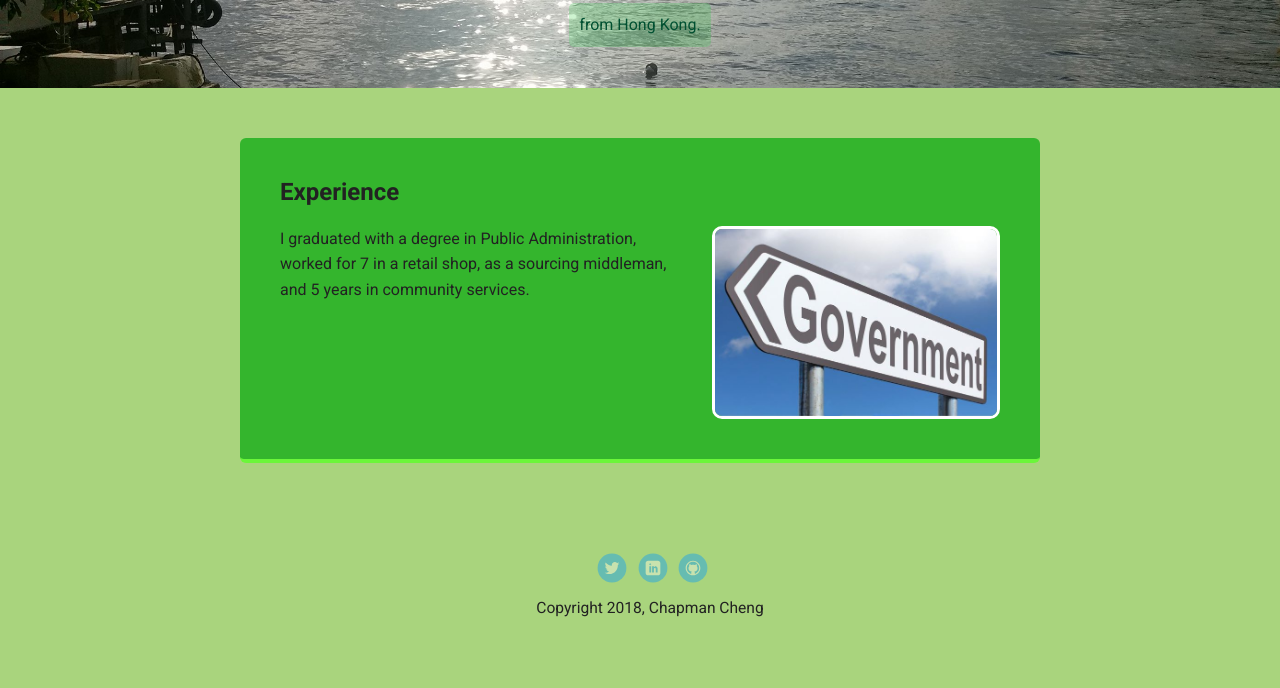
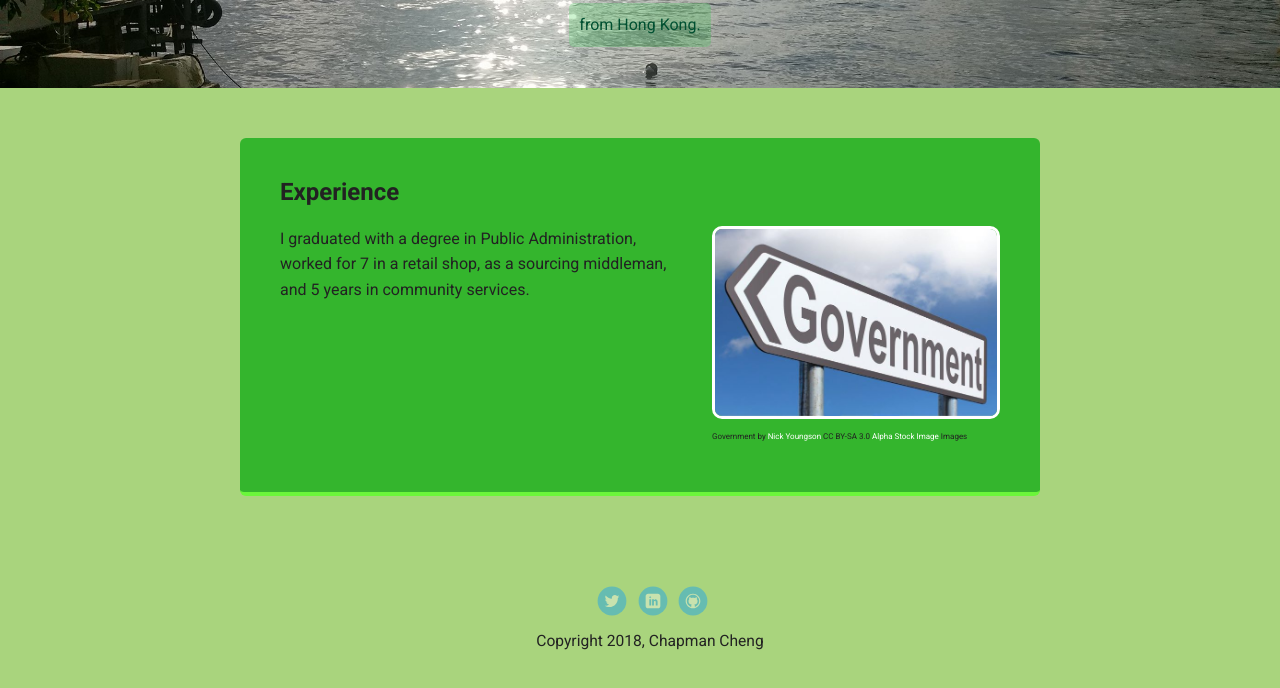
Before and after one commit to chapman-cc/thtechdegree_unit01, a plain HTML site: page experience.html in a window 1280 px wide. Shown: the part 382-1070 px from the top of the page. Drawn offline with Linux system fonts and the light colour scheme; a web font is replaced by a local one.

Commit message:
add div and credits to gov highway photo

```diff
--- a/experience.html
+++ b/experience.html
@@ -28,7 +28,10 @@
     <main class="flex">
         <div class="card large-card">
             <h2>Experience</h2>
-            <img class="gov-photo" src="images/government_small.jpg" alt="Government Road sign">
+            <div class="photo-div">
+                <img class="gov-photo" src="images/government_small.jpg" alt="Government Road sign">
+                <p class="photo-credit">Government by <a href="http://www.nyphotographic.com/" target="_blank">Nick Youngson</a> CC BY-SA 3.0 <a href="http://alphastockimages.com/">Alpha Stock Image</a> Images</p>
+            </div>
             <p>I graduated with a degree in Public Administration, worked for 7 in a retail shop, as a sourcing middleman, and 5 years in community services. </p>
         </div>
 
--- a/styles.css
+++ b/styles.css
@@ -169,12 +169,18 @@ a.github {
 a.social:hover {
   opacity: 1;
 }
-.gov-photo {
+.photo-div {
     width: 40%;
     float: right;
     margin-left: 2em;
+}
+.gov-photo {
+    width: 100%;
     border: 3px solid white;
     border-radius: 10px
+}
+.photo-credit {
+    font-size: 0.5em;
 }
 .clearfix {
   clear: both;
```
